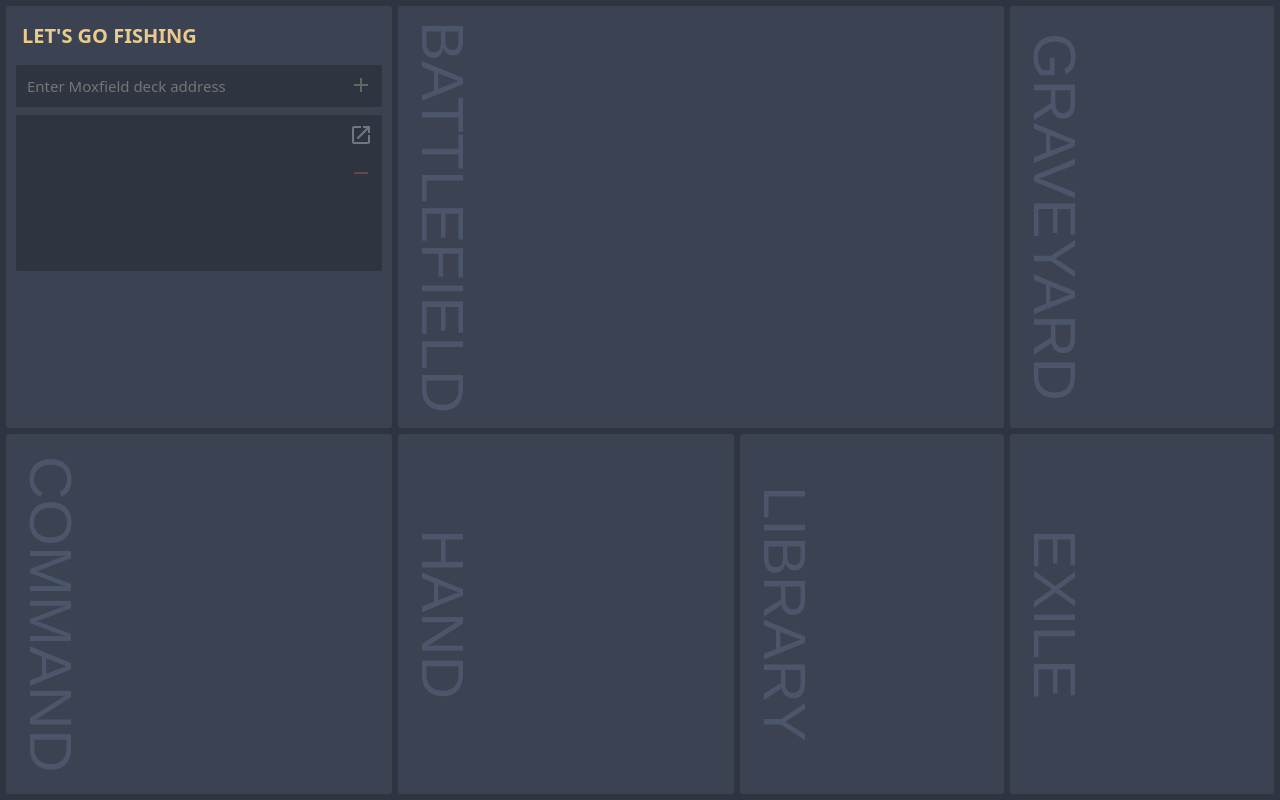
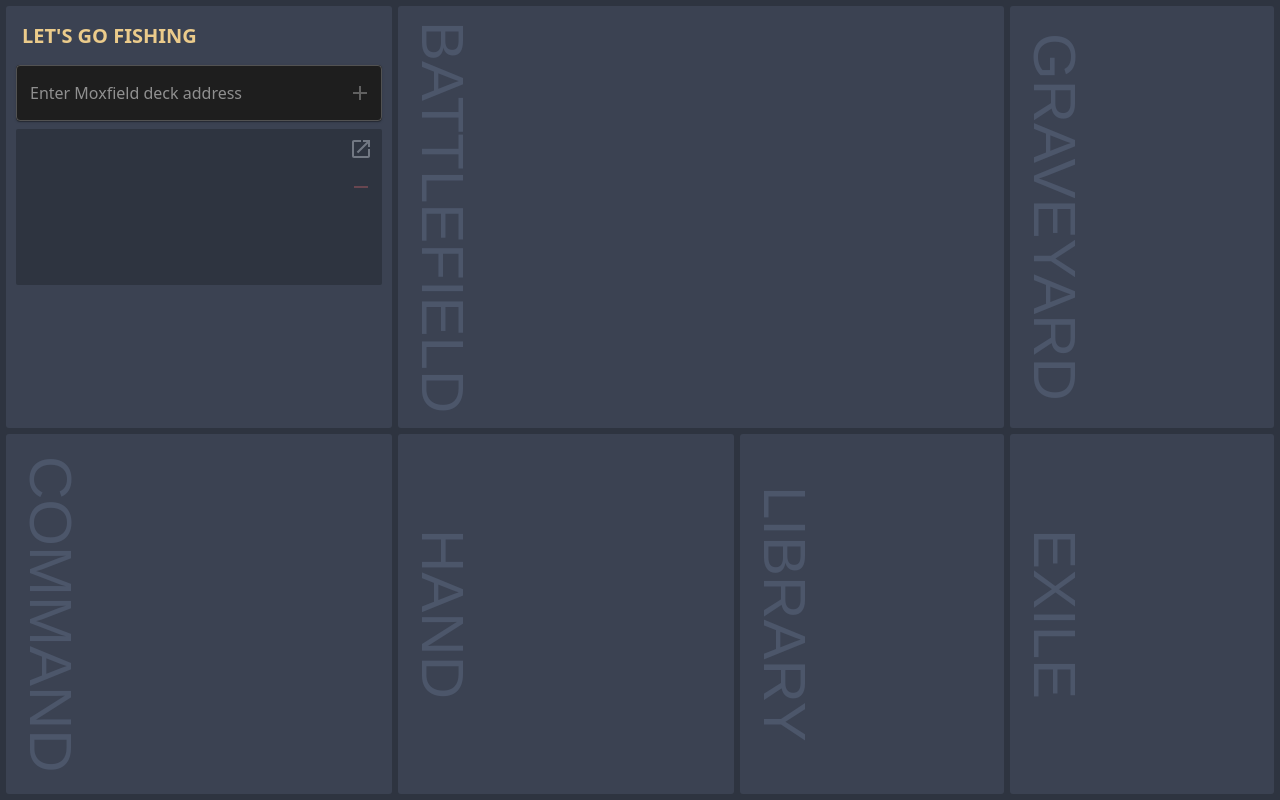
Before and after one commit to avocadianmage/lets-go-fishing, a React (Create React App) app in the folder client/: page / in a window 1280 px wide. Built offline with nearby package versions, Linux system fonts and the light colour scheme.

Commit message:
update deck import control styling

```diff
--- a/client/src/App.css
+++ b/client/src/App.css
@@ -19,7 +19,6 @@ body {
     color: var(--nord6);
 }
 
-input,
 select {
     appearance: none;
     box-sizing: border-box;
--- a/client/src/App.tsx
+++ b/client/src/App.tsx
@@ -6,10 +6,6 @@ import { GameLayout } from './components/gameLayout/gameLayout';
 const darkTheme = createTheme({
     palette: {
         mode: 'dark',
-        background: {
-            default: 'var(--nord0)',
-            paper: 'var(--nord0)'
-        }
     },
     typography: {
         fontFamily: [
--- a/client/src/components/css/lefter.css
+++ b/client/src/components/css/lefter.css
@@ -25,14 +25,6 @@
 .outline:focus,
 .outline.focused {
     border-color: var(--nord8);
-}
-
-.textfield {
-    padding: 10px 42px 10px 10px;
-}
-
-button.add-icon {
-    color: var(--nord14);
 }
 
 .textfield-button {
--- a/client/src/components/lefter/deckImport.tsx
+++ b/client/src/components/lefter/deckImport.tsx
@@ -1,7 +1,8 @@
 import { useState } from 'react';
 import { DeckInfo } from '../../services/dbSvc';
 import { DeckInfoService } from '../../services/deckInfoSvc';
-import AddIcon from '@mui/icons-material/Add';
+import { IconButton, InputAdornment, Paper, TextField } from '@mui/material';
+import { Add } from '@mui/icons-material';
 
 interface DeckImportProps {
     onImport(value: DeckInfo): void;
@@ -28,23 +29,30 @@ export const DeckImport = ({ onImport }: DeckImportProps) => {
     };
 
     return (
-        <div style={{ position: 'relative' }}>
-            <input
-                className='control outline textfield'
-                type='text'
+        <Paper>
+            <TextField
                 placeholder='Enter Moxfield deck address'
+                InputProps={{
+                    endAdornment: (
+                        <InputAdornment position='end'>
+                            <IconButton
+                                aria-label='import deck'
+                                edge='end'
+                                sx={{ color: 'var(--nord14)' }}
+                                disabled={isDisabled}
+                                onClick={doImport}
+                            >
+                                <Add />
+                            </IconButton>
+                        </InputAdornment>
+                    ),
+                }}
+                variant='outlined'
+                sx={{ width: '100%' }}
                 value={value}
                 onChange={(e) => setValue(e.target.value)}
                 onKeyDown={fireKeyDown}
             />
-            <button
-                className='textfield-button add-icon'
-                style={{ position: 'absolute', top: '3px', right: '3px' }}
-                disabled={isDisabled}
-                onClick={doImport}
-            >
-                <AddIcon />
-            </button>
-        </div>
+        </Paper>
     );
 };
```
